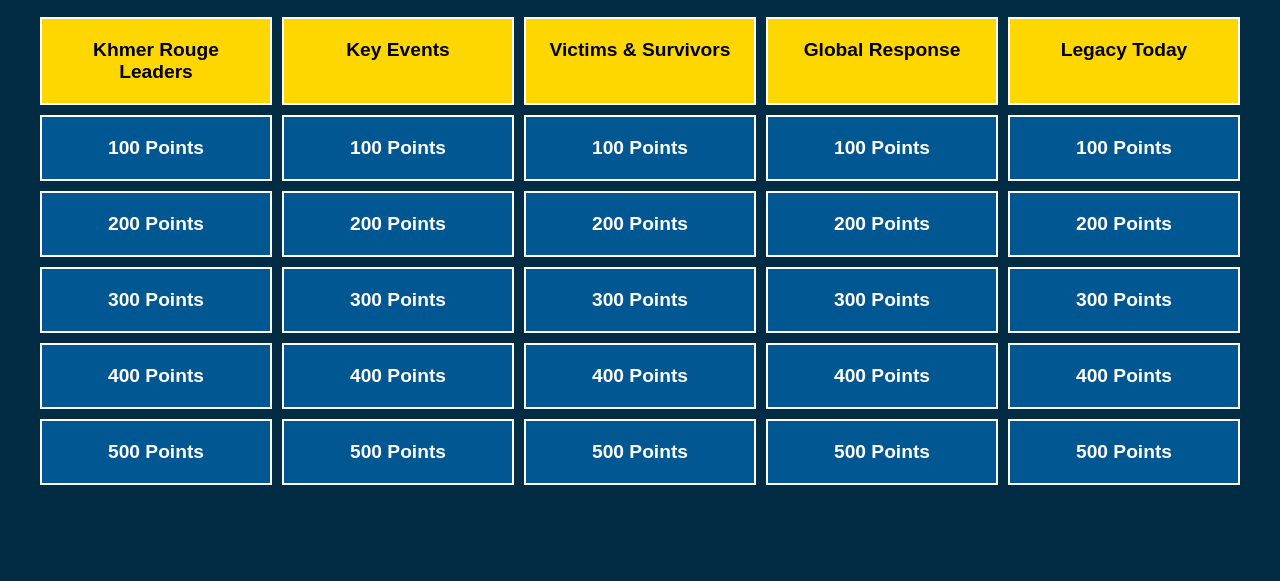
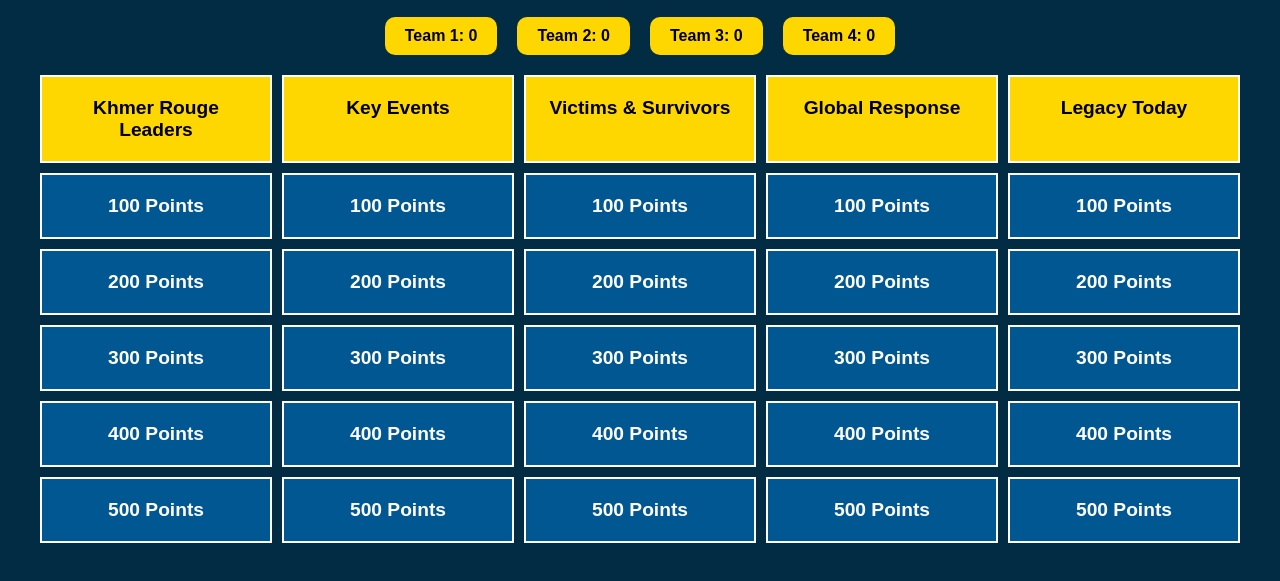
Before and after one commit to SuperSpy8713/Museum-Of-Difficult-History-Jeopardy, a plain HTML site: page index.html in a window 1280 px wide. Shown: the part 81-662 px from the top of the page. Drawn offline with Linux system fonts and the light colour scheme.

Commit message:
Add files via upload

```diff
--- a/index.html
+++ b/index.html
@@ -8,6 +8,12 @@
 </head>
 <body>
     <h1>Khmer Rouge Jeopardy</h1>
+    <div class="scoreboard" id="scoreboard">
+        <div class="team" id="team1">Team 1: 0</div>
+        <div class="team" id="team2">Team 2: 0</div>
+        <div class="team" id="team3">Team 3: 0</div>
+        <div class="team" id="team4">Team 4: 0</div>
+    </div>
     <div class="board" id="board"></div>
 
     <script src="script.js"></script>
--- a/script.js
+++ b/script.js
@@ -8,43 +8,52 @@ const categories = [
 
 const questions = [
     [
-        { q: "Who was the leader?", a: "Pol Pot" },
-        { q: "Pol Pot’s real name?", a: "Saloth Sar" },
-        { q: "Which party?", a: "Communist Party of Kampuchea" },
-        { q: "Who was Brother Number Two?", a: "Nuon Chea" },
-        { q: "What happened to leaders after genocide?", a: "Trials for crimes" }
+        { q: "Who led the Khmer Rouge?", a: "Pol Pot" },
+        { q: "What was Pol Pot’s birth name?", a: "Saloth Sar" },
+        { q: "What political party did the Khmer Rouge belong to?", a: "Communist Party of Kampuchea" },
+        { q: "Who was known as \"Brother Number Two\"?", a: "Nuon Chea" },
+        { q: "What happened to Khmer Rouge leaders after the genocide?", a: "They were put on trial for crimes" }
     ],
     [
-        { q: "Year Khmer Rouge seized Phnom Penh?", a: "1975" },
-        { q: "Why move people to farms?", a: "Evacuation orders" },
-        { q: "Forced labor camps name?", a: "Cooperatives" },
-        { q: "How long in power?", a: "4 years" },
-        { q: "Event ending Khmer Rouge?", a: "Vietnamese invasion" }
+        { q: "In what year did the Khmer Rouge capture Phnom Penh?", a: "1975" },
+        { q: "Why did the Khmer Rouge force people out of the cities?", a: "To move them to farms under evacuation orders" },
+        { q: "What were the forced labor camps called?", a: "Cooperatives" },
+        { q: "How many years did the Khmer Rouge rule Cambodia?", a: "4 years" },
+        { q: "What event led to the fall of the Khmer Rouge?", a: "Vietnamese invasion" }
     ],
     [
-        { q: "Targeted group?", a: "Intellectuals" },
-        { q: "What were Killing Fields?", a: "Mass graves" },
-        { q: "How did survivors escape?", a: "Refugee camps" },
-        { q: "Mental health issues?", a: "PTSD" },
-        { q: "What kind of marriages?", a: "Forced marriages" }
+        { q: "What group was especially targeted by the Khmer Rouge?", a: "Intellectuals" },
+        { q: "What were the \"Killing Fields\"?", a: "Mass grave sites" },
+        { q: "How did many survivors escape Cambodia?", a: "Through refugee camps" },
+        { q: "What mental health disorder affected many survivors?", a: "PTSD" },
+        { q: "What kind of marriages did the Khmer Rouge force on people?", a: "Forced marriages" }
     ],
     [
-        { q: "World’s reaction during genocide?", a: "Silent" },
-        { q: "Court for Khmer Rouge crimes?", a: "ECCC" },
-        { q: "Event distracting world attention?", a: "Cold War" },
-        { q: "Countries supporting Khmer Rouge?", a: "U.S. and China" },
-        { q: "Year trials started?", a: "Around 2006" }
+        { q: "How did the world respond during the Cambodian genocide?", a: "Stayed silent" },
+        { q: "What court was created to try Khmer Rouge leaders?", a: "ECCC (Extraordinary Chambers in the Courts of Cambodia)" },
+        { q: "What major event distracted global attention from Cambodia?", a: "The Cold War" },
+        { q: "Which two countries supported the Khmer Rouge?", a: "United States and China" },
+        { q: "Around what year did trials for Khmer Rouge crimes begin?", a: "2006" }
     ],
     [
-        { q: "Why study it?", a: "Prevent future genocides" },
-        { q: "Memorials example?", a: "Tuol Sleng Museum" },
-        { q: "Symbol of memorials?", a: "Skulls and bones" },
-        { q: "Economic effects?", a: "Poverty and illiteracy" },
-        { q: "Role of survivors today?", a: "Teaching human rights" }
+        { q: "Why is it important to study the Khmer Rouge genocide?", a: "To prevent future genocides" },
+        { q: "Name a famous memorial to Khmer Rouge victims.", a: "Tuol Sleng Museum" },
+        { q: "What symbol is often used at memorial sites?", a: "Skulls and bones" },
+        { q: "What economic effects did the genocide leave on Cambodia?", a: "Poverty and illiteracy" },
+        { q: "What role do survivors play today?", a: "Teaching human rights" }
     ]
 ];
 
+let scores = [0, 0, 0, 0];
+
 const board = document.getElementById('board');
+
+// Update scoreboard
+function updateScoreboard() {
+    for (let i = 0; i < 4; i++) {
+        document.getElementById(`team${i+1}`).innerText = `Team ${i+1}: ${scores[i]}`;
+    }
+}
 
 // Add category headers
 categories.forEach(category => {
@@ -62,11 +71,17 @@ for (let points = 100; points <= 500; points += 100) {
         div.innerText = `${points} Points`;
         div.dataset.cat = catIndex;
         div.dataset.qIndex = (points/100)-1;
+        div.dataset.points = points;
         div.onclick = function() {
             const question = questions[this.dataset.cat][this.dataset.qIndex];
-            const response = confirm(question.q + "\n\nClick OK to reveal the answer.");
-            if (response) {
+            const showQuestion = confirm(question.q + "\n\nClick OK to see the answer.");
+            if (showQuestion) {
                 alert("Answer: " + question.a);
+                const correctTeam = prompt("Which team got it right? (1-4)\nLeave blank if no one got it right.");
+                if (correctTeam >= 1 && correctTeam <= 4) {
+                    scores[correctTeam-1] += parseInt(this.dataset.points);
+                    updateScoreboard();
+                }
                 this.style.background = '#333';
                 this.style.pointerEvents = 'none';
             }
@@ -74,3 +89,6 @@ for (let points = 100; points <= 500; points += 100) {
         board.appendChild(div);
     }
 }
+
+// Initialize scoreboard
+updateScoreboard();
--- a/style.css
+++ b/style.css
@@ -9,6 +9,21 @@ body {
 
 h1 {
     margin-bottom: 20px;
+}
+
+.scoreboard {
+    display: flex;
+    justify-content: center;
+    gap: 20px;
+    margin-bottom: 20px;
+}
+
+.team {
+    background: #ffd700;
+    color: #000;
+    padding: 10px 20px;
+    border-radius: 10px;
+    font-weight: bold;
 }
 
 .board {
```
